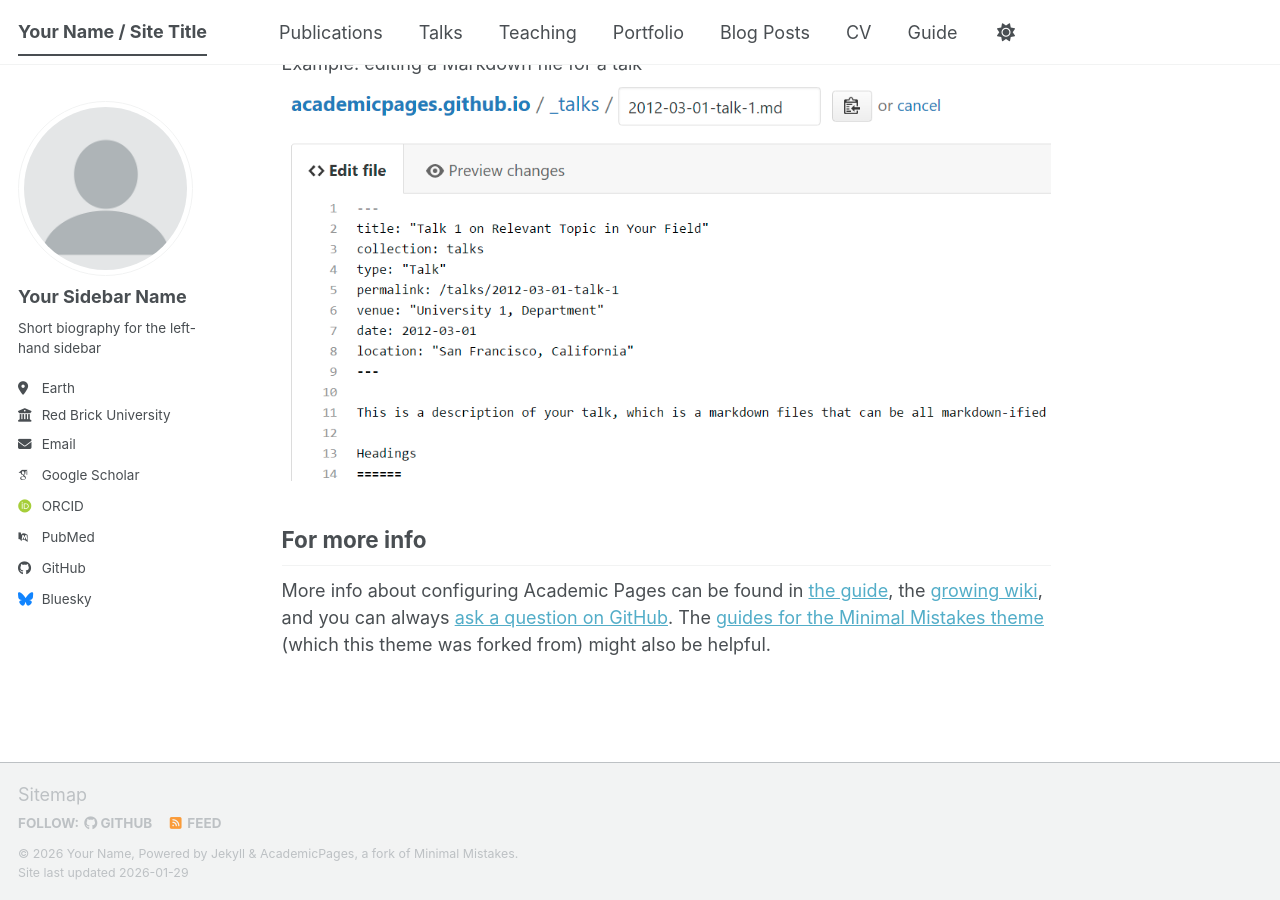
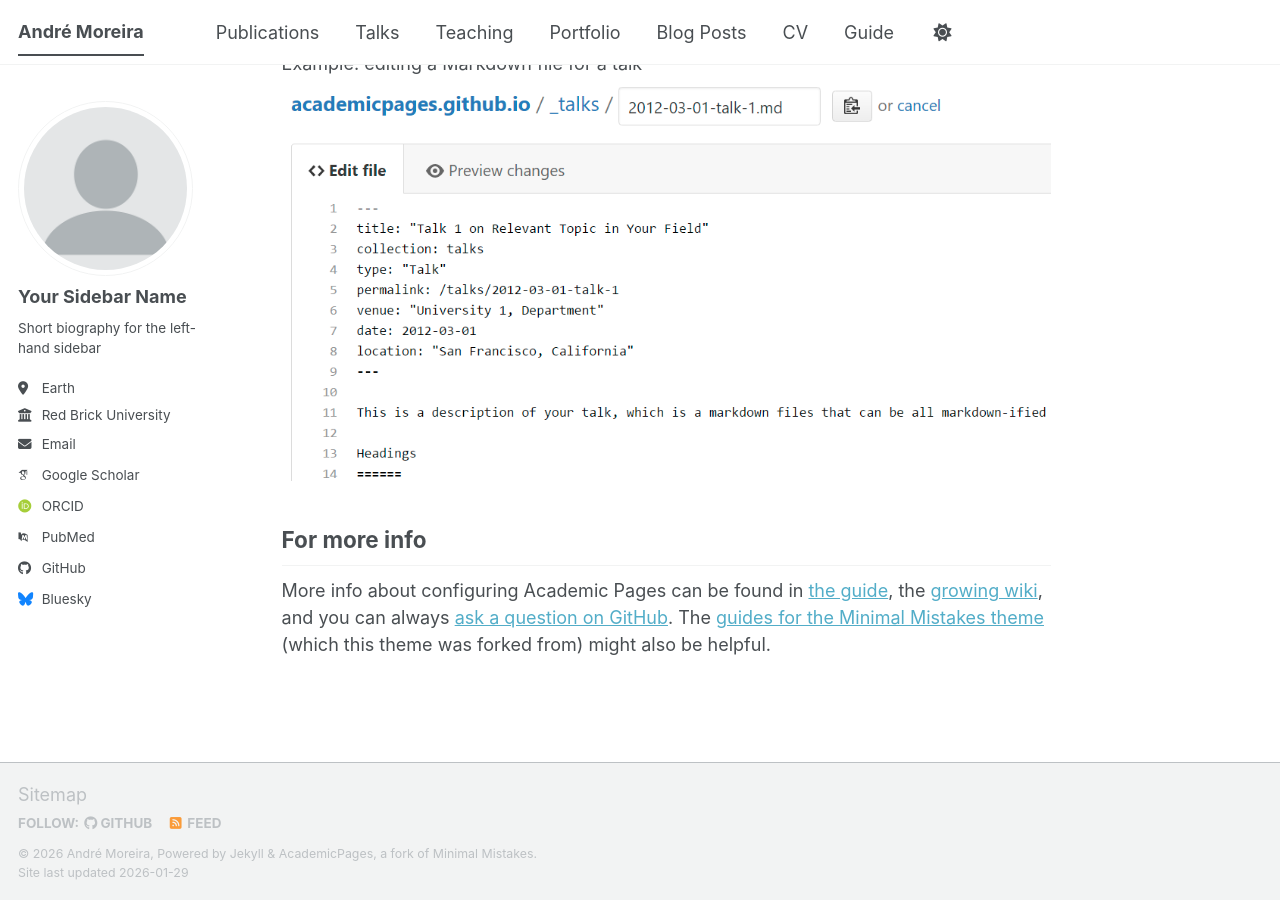
Before and after one commit to andresilmor/andresilmor.github.io, a Jekyll site: the page built from _pages/about.md, in a window 1280 px wide and 900 px high, scrolled down 2720 px. Built offline with Jekyll 4.4.1, drawn with Linux system fonts in a browser that asks for light colours; some web fonts are replaced; a script bundle is joined from its source files by our own code; library files that are not in the unit come from our copies.

Commit message:
Update _config.yml

```diff
--- a/_config.yml
+++ b/_config.yml
@@ -9,9 +9,9 @@
 # Basic Site Settings
 locale                   : "en-US"
 site_theme               : "default" # The available themes options are "default", "air", "sunrise", "mint", "dirt" and "contrast"
-title                    : "Your Name / Site Title"
+title                    : "André Moreira"
 title_separator          : "-"
-name                     : &name "Your Name"
+name                     : &name "André Moreira"
 description              : &description "Your Name's academic portfolio"   # Update this with a general description of your site, this is the default if not overridden by a page
 url                      : https://academicpages.github.io # The base hostname & protocol for your site e.g. "https://[your GitHub username].github.io",
                                                            # or if you already have some other page hosted on Github then use "https://[your GitHub username].github.io/[Your Repo Name]"
```
